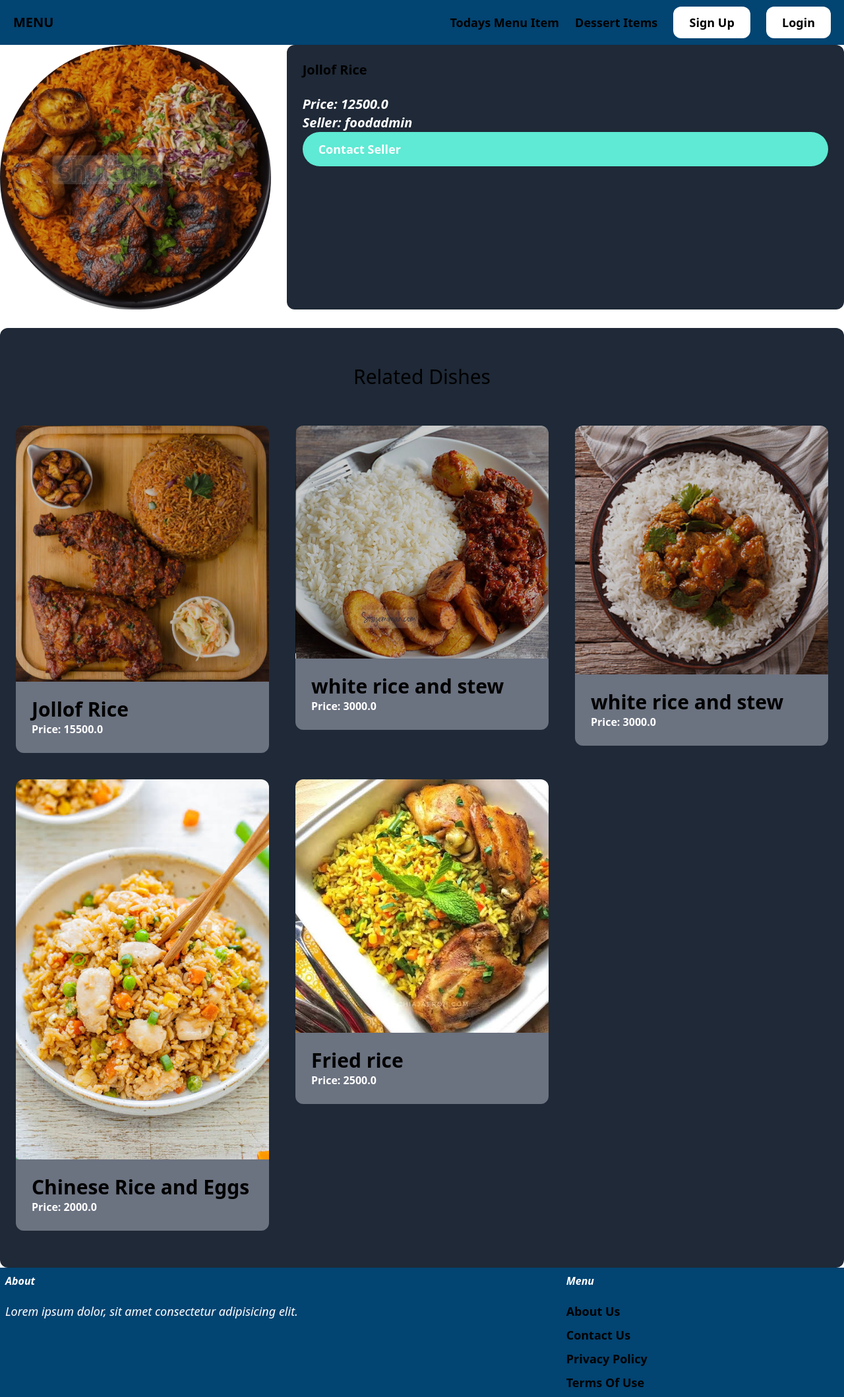
After one commit to KOREY121/Make-a-meal, a Django app: page /items/1/ in a window 1280 px wide. The commit adds this page. Shown: the whole page at 66% size. Run offline with Django 5.2, Linux system fonts and the light colour scheme; data comes from the database, SQL or seed files in the repository; both versions use the stored data as it was after the commit; some libraries are stand-ins or nearby versions.

Commit message:
finished detail, start Signup feature

```diff
--- /dev/null
+++ b/item/templates/item/detail.html
@@ -0,0 +1,48 @@
+{% extends 'menu/base.html' %}
+
+{% block title %}{{ item.name }}{% endblock %}
+
+{% block content %}
+<div class="grid grid-cols-3 gap-6 font-bold text-xl bg-white">
+    <div class="col-span">
+        <img src="{{ item.image.url }}" class="rounded-full">
+    </div>
+
+    <div class="col-span-2 p-6 bg-gray-800 hover:text-white rounded-xl">
+        <h1 class="mb-6 text-3-xl">{{ item.name }}</h1>
+        <p class="text-white"><strong><i>Price: </strong> {{ item.price }} </i></p>
+        <p class="text-white"><strong><i>Seller: </strong> {{ item.created_by.username }}</i></p>
+
+        {% if item.decription %}
+            <p class="text-white">
+            <strong class="text-white">Description:</strong><br>
+            {{ item.description }}
+            </p>
+        {% endif %}
+
+        <a href="#" class="inline- block mt6 px-6 py-3 text-lg font-semibold bg-teal-300 text-white rounded-full hover:bg-teal-700"> Contact Seller</a>
+    </div>
+</div>
+
+<div class="mt-7 px-6 py-14 bg-gray-800  rounded-xl">
+    <h2 class="mb-14 text-3xl text-center hover:text-white">Related Dishes</h2>
+
+    <div class="grid grid-cols-3 gap-10">
+        {% for item in related_items %}
+            <div>
+                <a href="{% url 'item:detail' item.id %}">
+                    <div>
+                        <img src="{{ item.image.url }}" class="rounded-t-xl"
+                        >
+                    </div>
+
+                    <div class="p-6 bg-gray-500 hover:text-white font-bold rounded-b-xl">
+                        <h2 class="text-3xl">{{ item.name }}</h2>
+                        <p class="text-white">Price: {{ item.price }}</p>
+                    </div>
+                </a>
+            </div>
+        {% endfor %}
+    </div>
+</div>
+{% endblock %}
--- /dev/null
+++ b/item/urls.py
@@ -0,0 +1,10 @@
+from django.urls import path
+
+from . import views
+
+app_name = 'item'
+
+urlpatterns = [
+    path('<int:pk>/', views.detail, name='detail'),
+
+]
--- a/item/views.py
+++ b/item/views.py
@@ -3,7 +3,9 @@ from .models import Item
 
 def detail(request, pk):
     item = get_object_or_404(Item, pk=pk)
+    related_items  = Item.objects.filter(category=item.category, is_sold=False).exclude(pk=pk)[0:9]
 
     return render(request, 'item/detail.html',{
-        'item': item
+        'item': item,
+        'related_items' : related_items
     })
--- a/make_a_meal/urls.py
+++ b/make_a_meal/urls.py
@@ -15,7 +15,7 @@ Including another URLconf
     2. Add a URL to urlpatterns:  path('blog/', include('blog.urls'))
 """
 from django.contrib import admin
-from django.urls import path
+from django.urls import include, path
 from menu.views import index, contact
 
 from django.conf import settings
@@ -23,6 +23,7 @@ from django.conf.urls.static import static
 
 urlpatterns = [
     path('admin/', admin.site.urls),
+    path('items/', include('item.urls')),
     path('', index, name='index'),
     path('contact/', contact, name='contact')
 ] + static(settings.MEDIA_URL, document_root=settings.MEDIA_ROOT)
--- a/menu/templates/menu/base.html
+++ b/menu/templates/menu/base.html
@@ -32,7 +32,7 @@
         <p class="text-lg text-white"><i>Lorem ipsum dolor, sit amet consectetur adipisicing elit.</i></p>
     </div>
 
-    <div class="w-1/3">
+    <div class="w-1/3 px-2">
         <h3 class="mb-5 font-semibold text-white"><i>Menu</i></h3>
 
         <ul class="space-y-2">
--- a/menu/templates/menu/index.html
+++ b/menu/templates/menu/index.html
@@ -10,7 +10,7 @@
     <div class="grid grid-cols-3 gap-10">
         {% for item in items %}
             <div>
-                <a href="#">
+                <a href="{% url 'item:detail' item.id %}">
                     <div>
                         <img src="{{ item.image.url }}" class="rounded-t-xl"
                         >
```
Also changed, not shown: db.sqlite3, media/item_images/images_3.jpeg (added), media/item_images/images_3.png (added), media/item_images/images_4.jpeg (added), media/item_images/images_5.jpeg (added), media/item_images/images_5_21aT4uk.jpeg (added), media/item_images/images_6.jpeg (added), media/item_images/images_6_AUsir9Y.jpeg (added), media/item_images/images_6_Wkrc5e6.jpeg (added), media/item_images/images_7.jpeg (added), media/item_images/images_8.jpeg (added).
